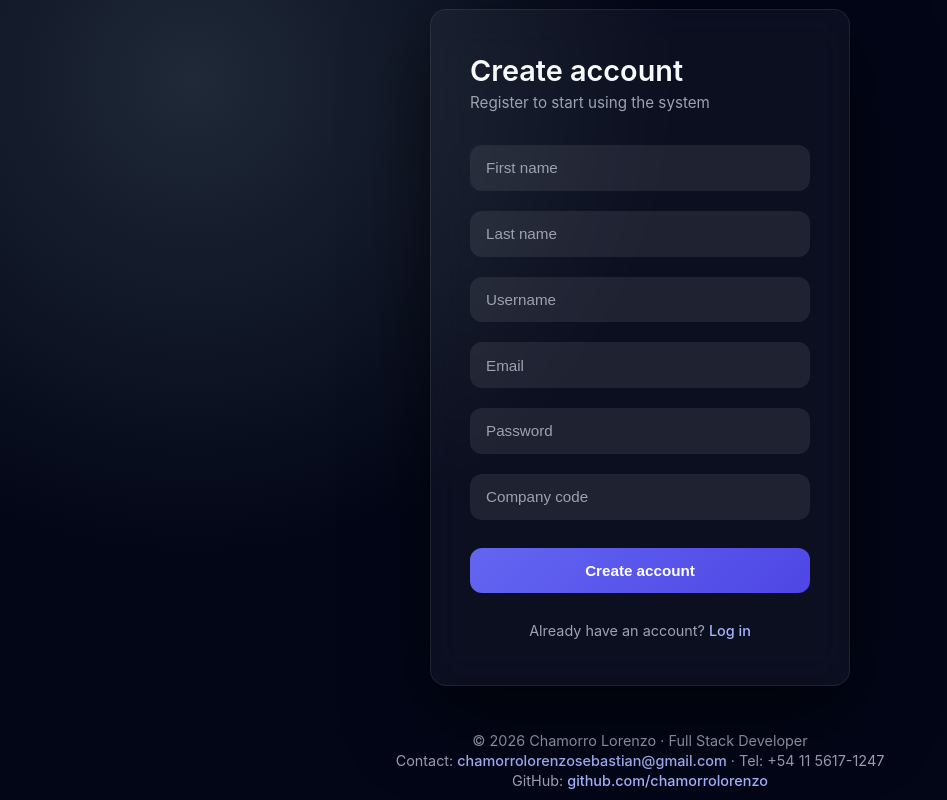
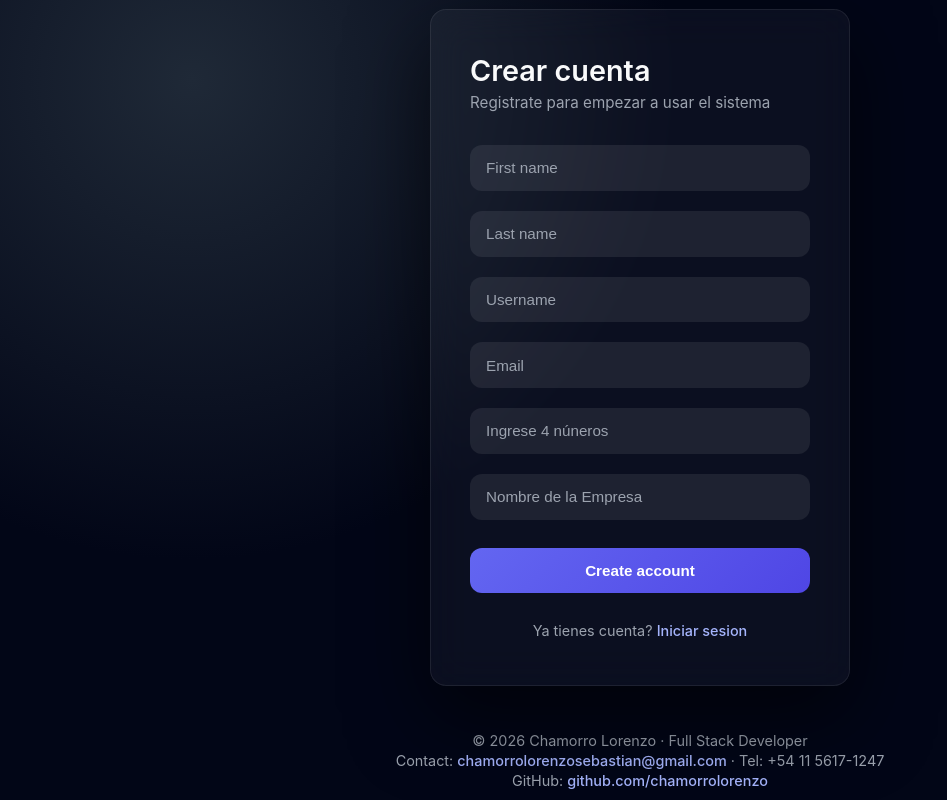
Before and after one commit to chamorrolorenzo/Frontend-Registro-Trabajo, a React (Vite) app: page /register in a window 1280 px wide. Shown: the whole page, without its empty margins (0-947 px from the left). Built offline with nearby package versions, Linux system fonts and the light colour scheme.

Commit message:
Fix Leaflet marker visibility

```diff
--- a/package.json
+++ b/package.json
@@ -10,6 +10,7 @@
     "preview": "vite preview"
   },
   "dependencies": {
+    "build": "^0.1.4",
     "leaflet": "^1.9.4",
     "react": "^19.2.0",
     "react-dom": "^19.2.0",
--- a/src/components/SimpleMap.jsx
+++ b/src/components/SimpleMap.jsx
@@ -1,7 +1,17 @@
-import { MapContainer, TileLayer, Marker, Circle } from "react-leaflet";
+import { MapContainer, TileLayer, Marker, Circle, useMap } from "react-leaflet";
 import { useEffect, useState, useRef } from "react";
+import L from "leaflet";
+import markerIcon from "leaflet/dist/images/marker-icon.png";
+import markerShadow from "leaflet/dist/images/marker-shadow.png";
 import api from "../api/api";
 import "../styles/simpleMap.css";
+
+// 🔥 FIX ICONO LEAFLET (IMPORTANTE)
+delete L.Icon.Default.prototype._getIconUrl;
+L.Icon.Default.mergeOptions({
+  iconUrl: markerIcon,
+  shadowUrl: markerShadow
+});
 
 function getDistance(lat1, lon1, lat2, lon2) {
   const R = 6371000;
@@ -19,6 +29,19 @@ function getDistance(lat1, lon1, lat2, lon2) {
   return R * c;
 }
 
+// 🔄 Para centrar el mapa cuando obtenemos posición
+function Recenter({ position }) {
+  const map = useMap();
+
+  useEffect(() => {
+    if (position) {
+      map.setView(position, 17);
+    }
+  }, [position]);
+
+  return null;
+}
+
 export default function SimpleMap() {
   const company = {
     lat: -34.307026,
@@ -27,50 +50,52 @@ export default function SimpleMap() {
 
   const [userPosition, setUserPosition] = useState(null);
   const [inside, setInside] = useState(false);
-
-  const lastInsideRef = useRef(null);
+  const lastInsideRef = useRef(false);
 
   const handlePosition = async (lat, lng) => {
     const uLat = Number(lat);
     const uLng = Number(lng);
+
+    console.log("MI POSICION:", uLat, uLng);
 
     setUserPosition([uLat, uLng]);
 
     const distance = getDistance(
       uLat,
       uLng,
-      Number(company.lat),
-      Number(company.lng)
+      company.lat,
+      company.lng
     );
 
     const isInside = distance <= 200;
-
     setInside(isInside);
 
-    if (lastInsideRef.current === null) {
-      lastInsideRef.current = false;
-    }
-
+    // 🔥 INGRESO AUTOMÁTICO SOLO AL ENTRAR
     if (!lastInsideRef.current && isInside) {
-      await api.post("/hours/entry");
-      console.log("AUTO ENTRY");
+      try {
+        await api.post("/hours/entry");
+        console.log("AUTO ENTRY");
+      } catch (err) {
+        console.log("ENTRY ERROR:", err);
+      }
     }
 
     lastInsideRef.current = isInside;
   };
 
-  // BOTÓN ACTIVAR GPS
+  // 🔘 Activar GPS manual
   const activateGps = () => {
     navigator.geolocation.getCurrentPosition(
       (pos) => {
         handlePosition(pos.coords.latitude, pos.coords.longitude);
         alert("Ubicación activada correctamente");
       },
-      () => alert("Debes permitir ubicación para usar la aplicación")
+      () => alert("Debes permitir ubicación para usar la aplicación"),
+      { enableHighAccuracy: true }
     );
   };
 
-  // POLLING REAL CADA 1 MINUTO
+  // 🔁 Polling cada 1 minuto
   useEffect(() => {
     const interval = setInterval(() => {
       navigator.geolocation.getCurrentPosition(
@@ -79,22 +104,23 @@ export default function SimpleMap() {
         },
         (err) => {
           console.log("GPS ERROR:", err);
-        }
+        },
+        { enableHighAccuracy: true }
       );
     }, 60000);
 
     return () => clearInterval(interval);
   }, []);
 
-  // CIERRE MANUAL
+  // 🔴 Cierre manual
   const closeDay = async () => {
     if (!userPosition) return alert("No se pudo obtener tu ubicación");
 
     const distance = getDistance(
-      Number(userPosition[0]),
-      Number(userPosition[1]),
-      Number(company.lat),
-      Number(company.lng)
+      userPosition[0],
+      userPosition[1],
+      company.lat,
+      company.lng
     );
 
     if (distance > 200) {
@@ -107,7 +133,6 @@ export default function SimpleMap() {
 
   return (
     <div className="simplemap-container">
-
       <button className="gps-btn" onClick={activateGps}>
         Activar ubicación
       </button>
@@ -122,7 +147,12 @@ export default function SimpleMap() {
         <Marker position={[company.lat, company.lng]} />
         <Circle center={[company.lat, company.lng]} radius={200} />
 
-        {userPosition && <Marker position={userPosition} />}
+        {userPosition && (
+          <>
+            <Marker position={userPosition} />
+            <Recenter position={userPosition} />
+          </>
+        )}
       </MapContainer>
 
       <p className={inside ? "inside" : "outside"}>
--- a/src/pages/Login.jsx
+++ b/src/pages/Login.jsx
@@ -35,8 +35,8 @@ function Login() {
   return (
     <div className="auth-page">
       <div className="auth-card">
-        <h1>Welcome back</h1>
-        <p className="auth-subtitle">Log in to your account</p>
+        <h1>Bienvenido de nuevo</h1>
+        <p className="auth-subtitle">Accede a tu cuenta</p>
 
         <form className="auth-form" onSubmit={handleSubmit}>
           <input
@@ -54,7 +54,7 @@ function Login() {
             required
           />
 
-          <button type="submit">Log in</button>
+          <button type="submit">Iniciar sesion</button>
         </form>
 
         <Link to="/forgot-password">¿Olvidaste tu contraseña?</Link>
@@ -63,8 +63,8 @@ function Login() {
         {error && <p className="auth-error">{error}</p>}
 
         <p className="auth-footer">
-          Don't have an account?{" "}
-          <Link to="/register">Sign up</Link>
+          ¿No tenes cuenta?{" "}
+          <Link to="/register">Registrate</Link>
         </p>
       </div>
 
--- a/src/pages/Register.jsx
+++ b/src/pages/Register.jsx
@@ -44,9 +44,9 @@ function Register() {
   return (
     <div className="auth-page">
       <div className="auth-card">
-        <h1>Create account</h1>
+        <h1>Crear cuenta</h1>
         <p className="auth-subtitle">
-          Register to start using the system
+          Registrate para empezar a usar el sistema
         </p>
 
         <form className="auth-form" onSubmit={handleSubmit}>
@@ -81,14 +81,14 @@ function Register() {
 
           <input
             type="password"
-            placeholder="Password"
+            placeholder="Ingrese 4 núneros"
             value={password}
             onChange={(e) => setPassword(e.target.value)}
             required
           />
 
           <input
-            placeholder="Company code"
+            placeholder="Nombre de la Empresa"
             value={companyCode}
             onChange={(e) => setCompanyCode(e.target.value)}
             required
@@ -102,8 +102,8 @@ function Register() {
         {error && <p className="auth-error">{error}</p>}
 
         <p className="auth-footer">
-          Already have an account?{" "}
-          <Link to="/login">Log in</Link>
+          Ya tienes cuenta?{" "}
+          <Link to="/login">Iniciar sesion</Link>
         </p>
       </div>
 
```
Also changed, not shown: 1 other file (tests, documents, lock files or other folders).
